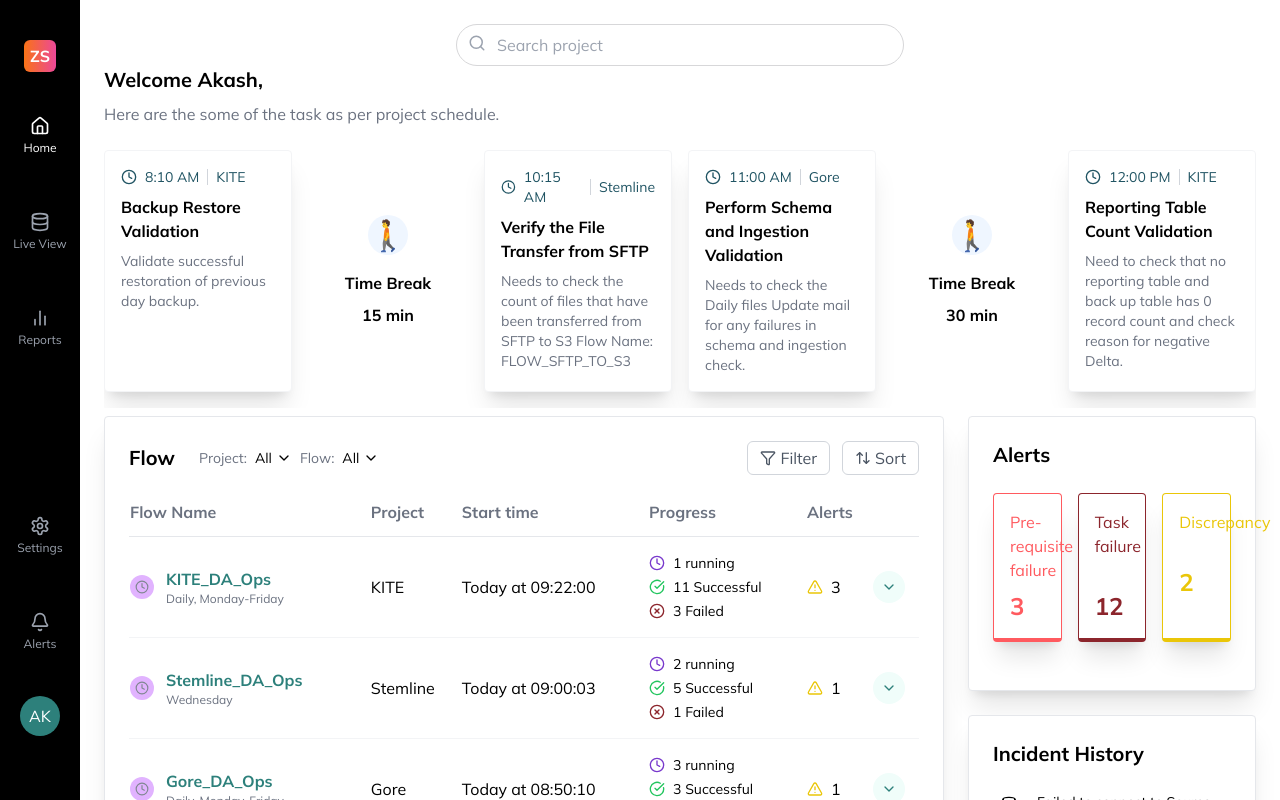
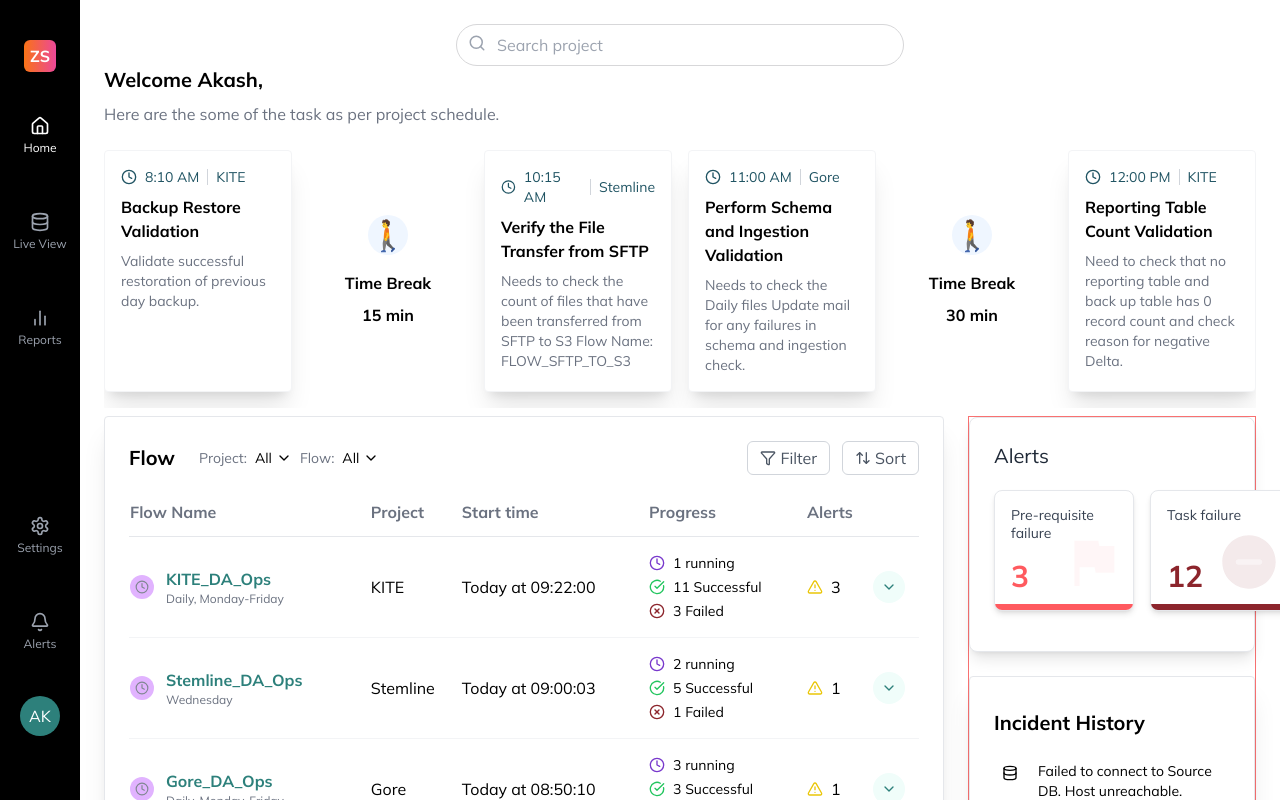
Before and after one commit to ashutoshzxc01ofc/demo-repo, a React (Vite) app: page / in a window 1280 px wide. Built offline with nearby package versions, Linux system fonts and the light colour scheme.

Commit message:
Update App.jsx

```diff
--- a/src/App.jsx
+++ b/src/App.jsx
@@ -85,7 +85,7 @@ function MainContent() {
           <div className="flex-1 w-3/4">
             <FlowTableSection />
           </div>
-          <div className="w-1/4">
+          <div className="w-1/4 border border-red-500">
             <RightSidebar />
           </div>
         </div>
@@ -452,61 +452,173 @@ function AlertBadge({ count }) {
 }
 
 // 4. Right Sidebar Components
+// function RightSidebar() {
+//   return (
+//     <div className="space-y-6">
+//       <div className="bg-surface-surface-dark rounded-radius-xsmall p-6 shadow-xl border">
+//         <h2 className="text-xl font-bold-ds mb-6">Alerts</h2>
+//         {/* <div className="flex  space-y-4 ">
+//           <AlertSummaryCard
+//             label="Pre-requisite failure"
+//             count={3}
+//             color="orange"
+//           />
+//           <AlertSummaryCard label="Task failure" count={12} color="red" />
+//           <AlertSummaryCard label="Discrepancy" count={2} color="yellow" />
+//         </div> */}
+
+//         <div className="grid grid-cols-3 gap-4 mb-6">
+//           <div className="p-4 rounded-radius-xsmall place-content-around border-b-4 border-destructive-active border shadow-xl ">
+//             <div className="text-destructive-active font-medium">
+//               Pre-requisite failure
+//             </div>
+//             <div className="text-2xl font-bold-ds mt-2 text-destructive-active">
+//               3
+//             </div>
+//           </div>
+//           <div className="p-4 rounded-radius-xsmall border-b-4 border-destructive-hover border shadow-xl ">
+//             <div className="text-destructive-hover font-medium">
+//               Task failure
+//             </div>
+//             <div className="text-2xl font-bold-ds mt-8 text-destructive-hover">
+//               12
+//             </div>
+//           </div>
+//           <div className="p-4 rounded-radius-xsmall border-b-4 border-warning-main border shadow-xl  ">
+//             <div className="text-warning-main font-medium ">Discrepancy</div>
+//             <div className="text-2xl text-warning-main mt-8 font-bold-ds">2</div>
+//           </div>
+//         </div>
+//       </div>
+
+//       <IncidentHistory />
+//     </div>
+//   );
+// }
+
+// function AlertSummaryCard({ label, count, color }) {
+//   return (
+//     <div className={`p-4 rounded-lg border-t-4 border-${color}-500 w-20 `}>
+//       <div className="text-sm text-gray-500">{label}</div>
+//       <div className={`text-2xl font-bold text-${color}-500 mt-1`}>{count}</div>
+//       <div className={`w-full h-1 bg-${color}-100 rounded-full mt-2`}>
+//         <div
+//           className={`h-1 bg-${color}-500 rounded-full`}
+//           style={{ width: `${count * 8}%` }}
+//         ></div>
+//       </div>
+//     </div>
+//   );
+// }
+
+const FlagIcon = () => (
+  <svg xmlns="http://www.w3.org/2000/svg" fill="currentColor" viewBox="0 0 24 24" className="w-16 h-16">
+    <path d="M14.4 6L14 4H5v17h2v-7h5.6l.4 2h7V6z" />
+  </svg>
+);
+
+const ArrowIcon = () => (
+    <svg xmlns="http://www.w3.org/2000/svg" fill="currentColor" viewBox="0 0 24 24" className="w-16 h-16">
+        <path d="M12 2C6.48 2 2 6.48 2 12s4.48 10 10 10 10-4.48 10-10S17.52 2 12 2zm4 11H8c-.55 0-1-.45-1-1s.45-1 1-1h8c.55 0 1 .45 1 1s-.45 1-1 1z" /> {/* Simple arrow-like shape */}
+         <path d="M12 2C6.48 2 2 6.48 2 12s4.48 10 10 10 10-4.48 10-10S17.52 2 12 2zm-1 13l4-4-4-4v3H8v2h3v3z"/> {/* Arrow right */}
+
+  </svg>
+);
+
+
+const WarningIcon = () => (
+  <svg xmlns="http://www.w3.org/2000/svg" fill="currentColor" viewBox="0 0 24 24" className="w-16 h-16">
+    <path d="M1 21h22L12 2 1 21zm12-3h-2v-2h2v2zm0-4h-2v-4h2v4z" />
+  </svg>
+);
+
+
+function AlertSummaryCard({ label, count, color, IconComponent }) {
+  // Map color prop to Tailwind classes
+  // Using the colors from the original image description/code mapping:
+  // orange -> destructive-active (adjust if needed)
+  // red -> destructive-hover (adjust if needed)
+  // yellow -> warning-main (adjust if needed)
+  const colorStyles = {
+    orange: {
+      text: 'text-destructive-active', // Or choose a more orange color if available/needed
+      bg: 'bg-destructive-active',     // e.g., 'text-orange-600', 'bg-orange-500'
+      icon: 'text-destructive-active/10' // Low opacity icon color
+    },
+    red: {
+      text: 'text-destructive-hover', // Or choose a more red color if available/needed
+      bg: 'bg-destructive-hover',    // e.g., 'text-red-600', 'bg-red-500'
+       icon: 'text-destructive-hover/10' // Low opacity icon color
+    },
+    yellow: {
+      text: 'text-warning-main',    // e.g., 'text-yellow-600', 'bg-yellow-400'
+      bg: 'bg-warning-main',
+       icon: 'text-warning-main/20' // Low opacity icon color - slightly more visible for yellow
+    },
+  };
+
+  const styles = colorStyles[color] || colorStyles.orange; // Default to orange if color invalid
+
+  return (
+    <div className="relative flex-1 bg-white rounded-lg shadow-md border border-gray-200 overflow-hidden p-4 min-w-[140px]">
+      {/* Background Icon */}
+      <div className={`absolute bottom-4 right-2 opacity-50 ${styles.icon} pointer-events-none`}>
+         <IconComponent />
+      </div>
+
+      {/* Content */}
+      <div className="relative z-10 flex flex-col justify-between h-full">
+        {/* Top Text */}
+        <div className={`text-sm font-medium text-gray-700 leading-tight`}>
+           {/* Split label if needed - simple space split */}
+          {label}
+        </div>
+        {/* Bottom Number */}
+        <div className={`text-3xl font-bold-ds ${styles.text} mt-4`}>
+          {count}
+        </div>
+      </div>
+
+      {/* Bottom Color Bar */}
+      <div className={`absolute bottom-0 left-0 right-0 h-1.5 ${styles.bg}`}></div>
+    </div>
+  );
+}
+
+// --- Updated RightSidebar Component ---
 function RightSidebar() {
   return (
     <div className="space-y-6">
-      <div className="bg-surface-surface-dark rounded-radius-xsmall p-6 shadow-xl border">
-        <h2 className="text-xl font-bold-ds mb-6">Alerts</h2>
-        {/* <div className="flex  space-y-4 ">
+      {/* Alerts Section */}
+      {/* Using bg-white assuming surface-dark was just a placeholder */}
+      <div className="bg-white rounded-lg p-6 shadow-lg border border-gray-200">
+        <h2 className="text-xl font-semibold text-gray-800 mb-5">Alerts</h2>
+
+        {/* Container for the Alert Cards */}
+        <div className="flex flex-row space-x-4 mb-4">
           <AlertSummaryCard
             label="Pre-requisite failure"
             count={3}
             color="orange"
+            IconComponent={FlagIcon} // Pass the component itself
           />
-          <AlertSummaryCard label="Task failure" count={12} color="red" />
-          <AlertSummaryCard label="Discrepancy" count={2} color="yellow" />
-        </div> */}
-
-        <div className="grid grid-cols-3 gap-4 mb-6">
-          <div className="p-4 rounded-radius-xsmall place-content-around border-b-4 border-destructive-active border shadow-xl ">
-            <div className="text-destructive-active font-medium">
-              Pre-requisite failure
-            </div>
-            <div className="text-2xl font-bold-ds mt-2 text-destructive-active">
-              3
-            </div>
-          </div>
-          <div className="p-4 rounded-radius-xsmall border-b-4 border-destructive-hover border shadow-xl ">
-            <div className="text-destructive-hover font-medium">
-              Task failure
-            </div>
-            <div className="text-2xl font-bold-ds mt-8 text-destructive-hover">
-              12
-            </div>
-          </div>
-          <div className="p-4 rounded-radius-xsmall border-b-4 border-warning-main border shadow-xl  ">
-            <div className="text-warning-main font-medium ">Discrepancy</div>
-            <div className="text-2xl text-warning-main mt-8 font-bold-ds">2</div>
-          </div>
+          <AlertSummaryCard
+            label="Task failure"
+            count={12}
+            color="red"
+            IconComponent={ArrowIcon} // Pass the component itself
+          />
+          <AlertSummaryCard
+            label="Discrepancy"
+            count={2}
+            color="yellow"
+            IconComponent={WarningIcon} // Pass the component itself
+          />
         </div>
       </div>
 
+      {/* Incident History Section (assuming it's another component) */}
       <IncidentHistory />
-    </div>
-  );
-}
-
-function AlertSummaryCard({ label, count, color }) {
-  return (
-    <div className={`p-4 rounded-lg border-t-4 border-${color}-500 w-20 `}>
-      <div className="text-sm text-gray-500">{label}</div>
-      <div className={`text-2xl font-bold text-${color}-500 mt-1`}>{count}</div>
-      <div className={`w-full h-1 bg-${color}-100 rounded-full mt-2`}>
-        <div
-          className={`h-1 bg-${color}-500 rounded-full`}
-          style={{ width: `${count * 8}%` }}
-        ></div>
-      </div>
     </div>
   );
 }
@@ -537,7 +649,7 @@ function IncidentHistory() {
 
   return (
     <div className="bg-surface-surface-dark rounded-radius-xsmall p-6 shadow-xl border">
-      <h2 className="text-xl font-bold-ds mb-4">Incident History</h2>
+      <h2 className="text-xl font-bold-ds mt-2 mb-4">Incident History</h2>
       <div className="space-y-4">
         {incidents.map((incident, index) => (
           <IncidentCard
@@ -549,7 +661,7 @@ function IncidentHistory() {
         ))}
 
         <div className="text-center mt-4">
-          <button className="text-interactive-default font-medium border mt-2 w-full rounded-radius-circle py-1 border-interactive-default">
+          <button className="text-interactive-default font-medium border mt-2 mb-2 w-full rounded-radius-circle py-1 border-interactive-default">
             See more
           </button>
         </div>
```
